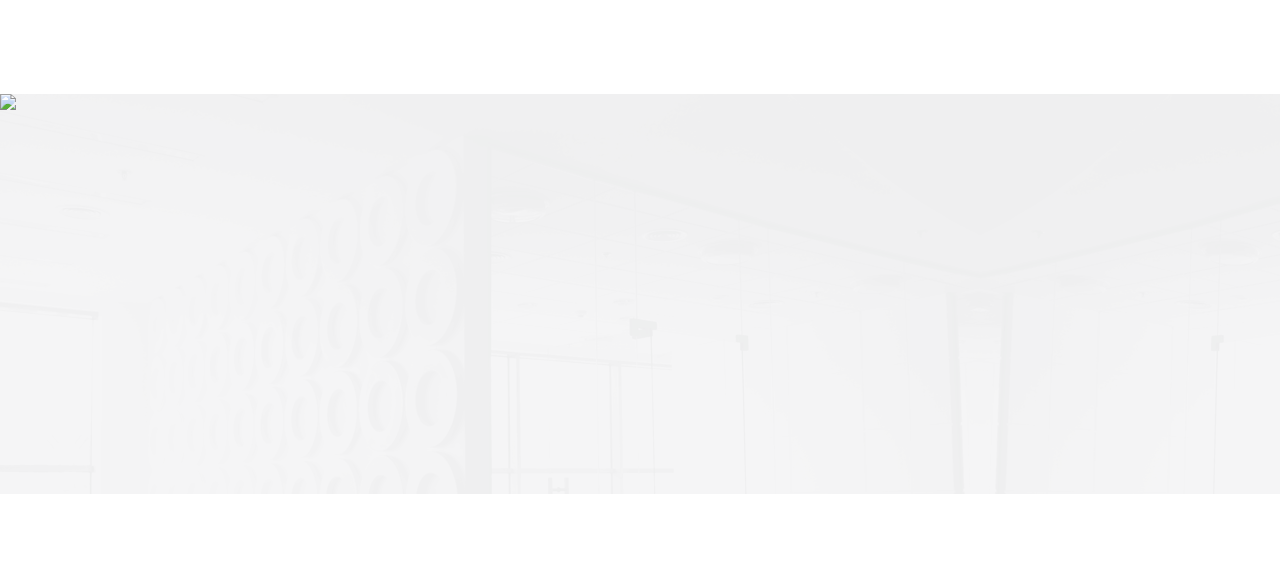
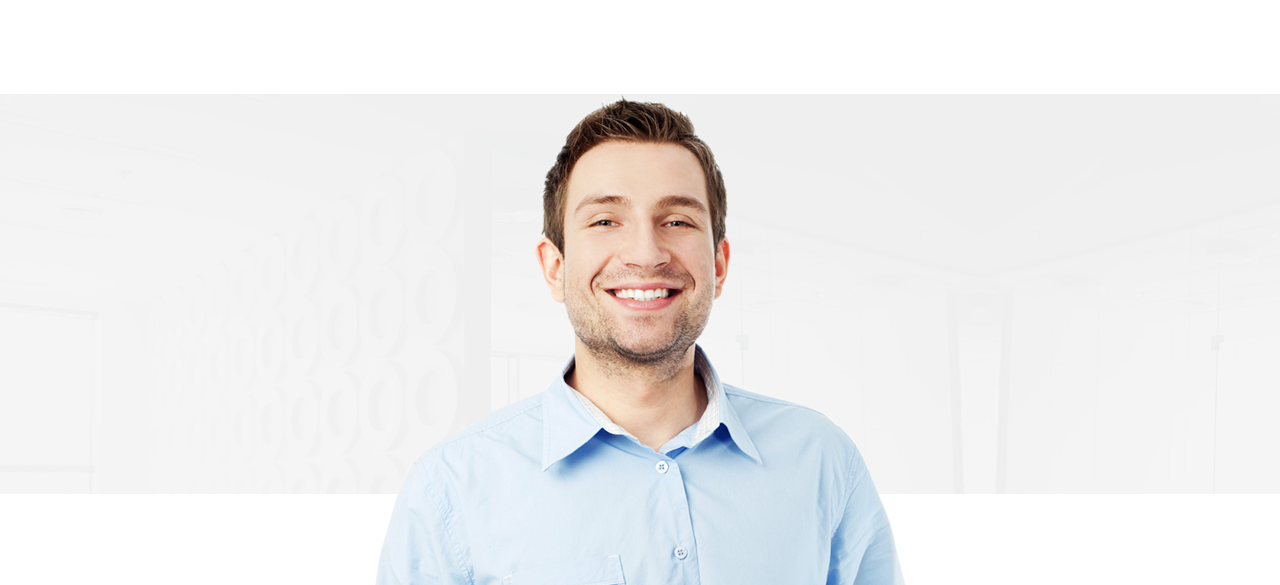
Before and after one commit to danmic94/forextemplate, a plain HTML site: page index.html in a window 1280 px wide. Shown: the part 263-848 px from the top of the page. Before the commit the page ends 800 px from the top, so only its background shows below. Drawn offline with Linux system fonts and the light colour scheme; files whose address does not match are found by name.

Commit message:
Fixed person.png path

```diff
--- a/index.html
+++ b/index.html
@@ -82,7 +82,7 @@
         </div>
 
         <div class="fourth">
-              <img src="customcss/img/people.png"/>
+              <img src="img/people.png"/>
         </div>
 
 
```
